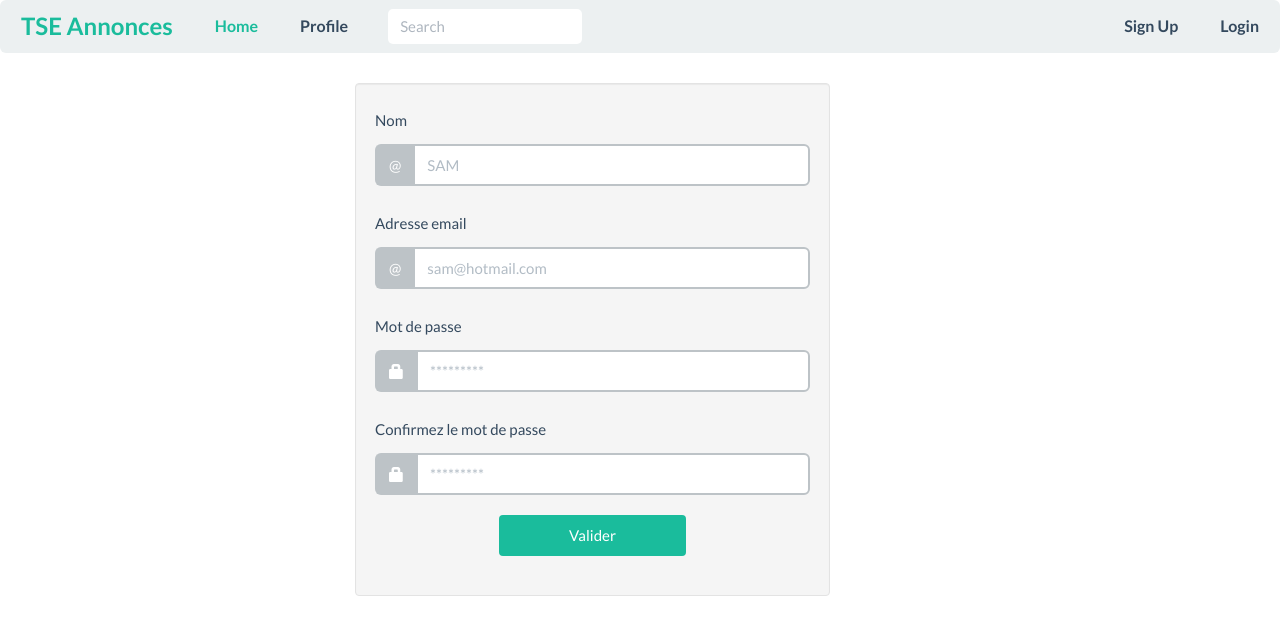
After one commit to ahmed-bacha/Projet-Annonces, a PHP site: page /sign-up.php in a window 1280 px wide. The commit adds this page. Shown: the top 635 px of the page. Run offline with PHP 8.4, Linux system fonts and the light colour scheme; some libraries are stand-ins or nearby versions.

Commit message:
Vue sign-up

```diff
--- a/Vues/menu.php
+++ b/Vues/menu.php
@@ -31,6 +31,9 @@
         </form>
         <ul class="nav navbar-nav navbar-right">
             <li>
+                <a href="sign-up.php">Sign Up</a>
+            </li>
+            <li>
                 <a href="log-in.php">Login</a>
             </li>
         </ul>
--- /dev/null
+++ b/Vues/sign-up.php
@@ -0,0 +1,61 @@
+<!-- Header -->
+<?php
+$title = "Home Page";
+require_once("header.php");
+ ?>
+
+<!-- Page Content -->
+<div class="well col-lg-5 col-lg-offset-3">
+
+	<form role="form">
+
+		<div class="form-group">
+			<label for="mail">Nom</label>
+			<div class="input-group">
+			  <div class="input-group-addon">@</div>
+			  <input class="form-control" type="text" placeholder="SAM">
+			</div>
+		</div>
+
+		<div class="form-group">
+		<label for="mail">Adresse email</label>
+		<div class="input-group">
+		  <div class="input-group-addon">@</div>
+		  <input class="form-control" type="email" placeholder="sam@hotmail.com">
+		</div>
+		</div>
+
+		<div class="form-group">
+		<label for="password">Mot de passe</label>
+
+			<div class="input-group">
+		  <div class="input-group-addon">
+		  	<span class="glyphicon glyphicon-lock"></span>
+		  </div>
+		  <input type="password" class="form-control" id="password" placeholder="*********">
+		</div>
+		</div>
+
+		<div class="form-group">
+		<label for="password">Confirmez le mot de passe</label>
+
+			<div class="input-group">
+		  <div class="input-group-addon">
+		  	<span class="glyphicon glyphicon-lock"></span>
+		  </div>
+		  <input type="password" class="form-control" id="password" placeholder="*********">
+		</div>
+		</div>
+
+	  <div class="form-group col-lg-6 col-lg-offset-3">
+	  	 <button type="submit" class="btn btn-primary btn-block">Valider</button>
+	  </div>
+
+	</form>
+
+</div>
+
+<!-- Footer -->
+<?php
+require_once("footer.php");
+?>
```
